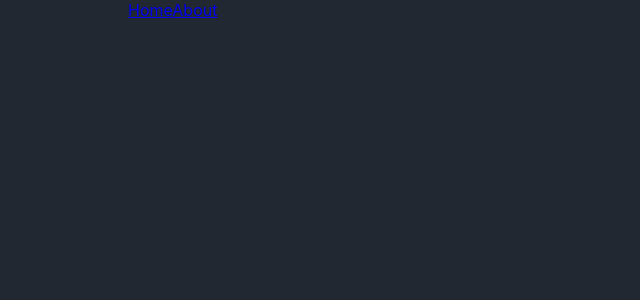
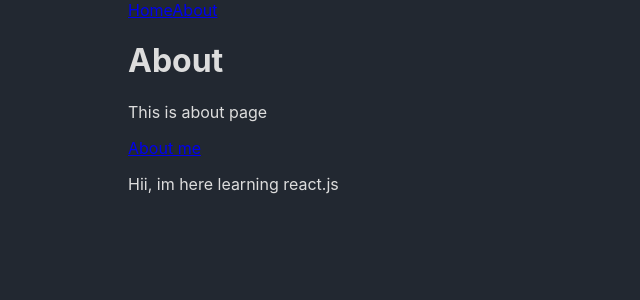
Before and after one commit to rezaageng/violet-app, a React (Create React App) app: page /about/me in a window 1280 px wide. Before the commit this address had no page. Shown: the top 300 px of the page, without its empty margins (0-640 px from the left). Built offline with nearby package versions, Linux system fonts and the light colour scheme.

Commit message:
nested routes

```diff
--- a/src/About.js
+++ b/src/About.js
@@ -1,3 +1,12 @@
+import { Link, Outlet } from "react-router-dom"
+
 export default function About() {
-  return <h1>About</h1>
+  return (
+    <>
+      <h1>About</h1>
+      <p>This is about page</p>
+      <Link to="/about/me">About me</Link>
+      <Outlet />
+    </>
+  )
 }
--- /dev/null
+++ b/src/AboutMe.js
@@ -0,0 +1,3 @@
+export default function AboutMe() {
+  return <p>Hii, im here learning react.js</p>
+}
--- a/src/App.js
+++ b/src/App.js
@@ -2,17 +2,20 @@
 import Home from "./Home"
 import { Routes, Route, Link } from "react-router-dom"
 import About from "./About"
+import AboutMe from "./AboutMe"
 
 function App() {
   return (
     <div class="app">
       <nav>
         <Link to="/">Home</Link>
-        <Link to="/About">About</Link>
+        <Link to="/about">About</Link>
       </nav>
       <Routes>
         <Route path="/" element={<Home />} />
-        <Route path="/About" element={<About />} />
+        <Route path="/about" element={<About />}>
+          <Route path="/about/me" element={<AboutMe />} />
+        </Route>
       </Routes>
     </div>
   )
```
